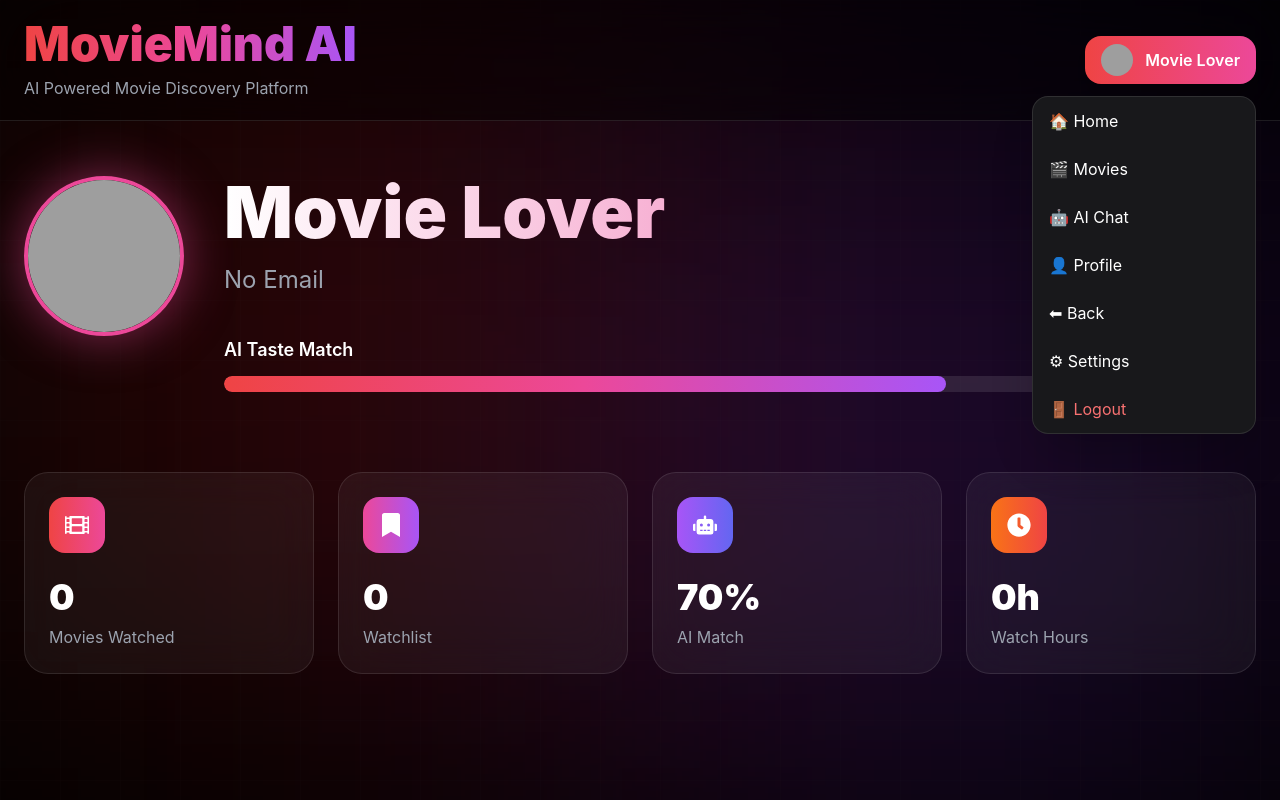
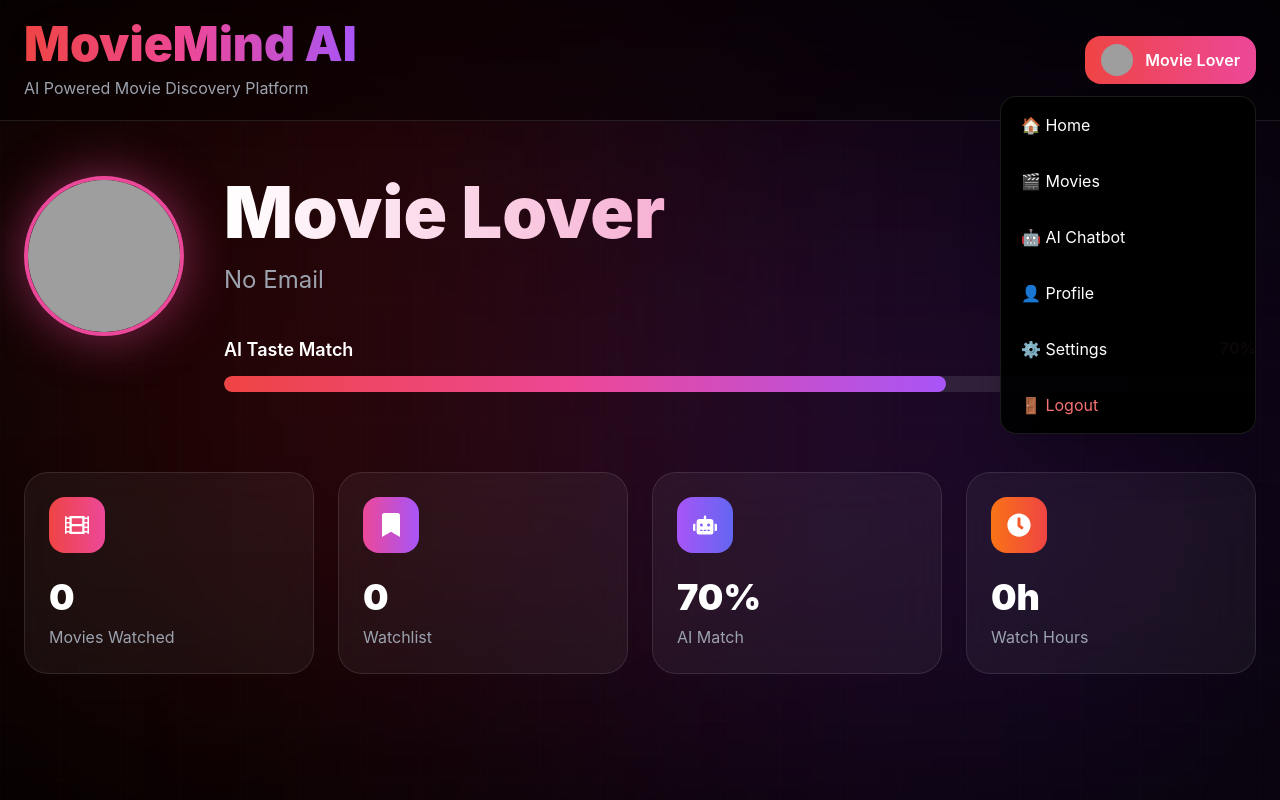
Before and after one commit to Jino31/moviemind-ai, a React app in the folder frontend/: page /profile in a window 1280 px wide. Both pictures are taken after a click on the button "Movie Lover". Built offline with nearby package versions, Linux system fonts and the light colour scheme; grey boxes are pictures that could not be loaded; the HTML template or start-up script is replaced by a standard one.

Commit message:
Added profile dropdown

```diff
--- a/frontend/src/pages/Movies.jsx
+++ b/frontend/src/pages/Movies.jsx
@@ -452,7 +452,7 @@ const searchMovies = async () => {
       `}
     >
 
-      <div className="relative">
+      <div className="relative z-[9999]">
 
         <FaSearch className="absolute left-5 top-1/2 -translate-y-1/2 text-white/40" />
 
--- a/frontend/src/pages/Profile.jsx
+++ b/frontend/src/pages/Profile.jsx
@@ -1,13 +1,8 @@
-import { useState } from "react";
+import { useState, useEffect, useRef } from "react";
 import { useNavigate } from "react-router-dom";
 
-import {
-  signOut,
-} from "firebase/auth";
-
-import {
-  auth,
-} from "../firebase";
+import { signOut } from "firebase/auth";
+import { auth } from "../firebase";
 
 import {
   FaFilm,
@@ -17,24 +12,40 @@ import {
 } from "react-icons/fa";
 
 function Profile() {
+  const navigate = useNavigate();
 
-  const navigate = useNavigate();
   const [showMenu, setShowMenu] = useState(false);
 
-  // =========================
-  // FIREBASE USER
-  // =========================
+  const menuRef = useRef();
 
   const user = auth.currentUser;
 
-  // =========================
-  // LOGOUT
-  // =========================
+  // Close menu on outside click
+  useEffect(() => {
+    const handleClickOutside = (event) => {
+      if (
+        menuRef.current &&
+        !menuRef.current.contains(event.target)
+      ) {
+        setShowMenu(false);
+      }
+    };
+
+    document.addEventListener(
+      "mousedown",
+      handleClickOutside
+    );
+
+    return () => {
+      document.removeEventListener(
+        "mousedown",
+        handleClickOutside
+      );
+    };
+  }, []);
 
   const handleLogout = async () => {
-
     try {
-
       await signOut(auth);
 
       localStorage.removeItem("user");
@@ -42,17 +53,10 @@ function Profile() {
       alert("Logged out successfully");
 
       navigate("/login");
-
     } catch (error) {
-
       console.log(error);
-
     }
   };
-
-  // =========================
-  // REAL USER DATA
-  // =========================
 
   const userName =
     user?.displayName || "Movie Lover";
@@ -64,10 +68,6 @@ function Profile() {
   const userEmail =
     user?.email || "No Email";
 
-  // =========================
-  // WATCHLIST DATA
-  // =========================
-
   const watchlist =
     JSON.parse(
       localStorage.getItem("watchlist")
@@ -77,10 +77,6 @@ function Profile() {
     JSON.parse(
       localStorage.getItem("watchedMovies")
     ) || [];
-
-  // =========================
-  // STATS
-  // =========================
 
   const watchlistCount =
     watchlist.length;
@@ -98,30 +94,13 @@ function Profile() {
     );
 
   return (
-
     <div className="min-h-screen bg-black text-white overflow-hidden relative">
-
-      {/* BACKGROUND */}
+      {/* Background */}
 
       <div className="absolute inset-0">
+        <div className="absolute top-0 left-0 w-[700px] h-[700px] bg-red-600/20 blur-[180px]" />
 
-        <div
-          className="
-            absolute top-0 left-0
-            w-[700px] h-[700px]
-            bg-red-600/20
-            blur-[180px]
-          "
-        ></div>
-
-        <div
-          className="
-            absolute bottom-0 right-0
-            w-[700px] h-[700px]
-            bg-purple-600/20
-            blur-[180px]
-          "
-        ></div>
+        <div className="absolute bottom-0 right-0 w-[700px] h-[700px] bg-purple-600/20 blur-[180px]" />
 
         <div
           className="absolute inset-0 opacity-10"
@@ -130,59 +109,33 @@ function Profile() {
               "linear-gradient(rgba(255,255,255,0.08) 1px, transparent 1px), linear-gradient(90deg, rgba(255,255,255,0.08) 1px, transparent 1px)",
             backgroundSize: "60px 60px",
           }}
-        ></div>
-
+        />
       </div>
 
-      {/* NAVBAR */}
+      {/* Navbar */}
 
-      <div
-        className="
-          fixed top-0 left-0 w-full z-50
-          backdrop-blur-2xl
-          bg-black/40
-          border-b border-white/10
-        "
-      >
-
-        <div
-          className="
-            max-w-7xl mx-auto
-            flex items-center justify-between
-            px-6 py-5
-          "
-        >
-
-          {/* LOGO */}
-
+      <div className="fixed top-0 left-0 w-full z-50 backdrop-blur-2xl bg-black/40 border-b border-white/10">
+        <div className="max-w-7xl mx-auto flex items-center justify-between px-6 py-5">
           <div>
-
-            <h1
-              className="
-                text-3xl md:text-5xl font-black
-                bg-gradient-to-r
-                from-red-500
-                via-pink-500
-                to-purple-500
-                bg-clip-text
-                text-transparent
-              "
-            >
+            <h1 className="text-3xl md:text-5xl font-black bg-gradient-to-r from-red-500 via-pink-500 to-purple-500 bg-clip-text text-transparent">
               MovieMind AI
             </h1>
 
             <p className="text-gray-400 mt-2 text-sm md:text-base">
               AI Powered Movie Discovery Platform
             </p>
-
           </div>
 
-     {/* PROFILE MENU */}
+          {/* Profile Dropdown */}
 
-<div className="relative">
-
+          <div
+            className="relative"
+            ref={menuRef}
+          >
             <button
-    onClick={() => setShowMenu(!showMenu)}
+              onClick={() =>
+                setShowMenu(!showMenu)
+              }
               className="
                 flex items-center gap-3
                 px-4 py-2
@@ -190,116 +143,104 @@ function Profile() {
                 bg-gradient-to-r
                 from-red-500
                 to-pink-500
-      text-white
-      font-semibold
-      shadow-lg
                 hover:scale-105
-      transition-all
+                transition
               "
             >
               <img
                 src={userPhoto}
-      alt="profile"
-      className="w-8 h-8 rounded-full object-cover"
+                alt=""
+                className="w-8 h-8 rounded-full"
               />
 
-    <span>{userName}</span>
+              <span className="font-semibold">
+                {userName}
+              </span>
             </button>
 
             {showMenu && (
-
               <div
                 className="
                   absolute right-0 mt-3
-        w-56
-        bg-zinc-900
+                  w-64
+                  bg-black/95
                   border border-white/10
                   rounded-2xl
                   overflow-hidden
+                  backdrop-blur-xl
                   shadow-2xl
-        z-50
                 "
               >
-
                 <button
-        onClick={() => navigate("/")}
-        className="w-full text-left px-4 py-3 hover:bg-zinc-800"
+                  onClick={() =>
+                    navigate("/")
+                  }
+                  className="w-full text-left px-5 py-4 hover:bg-white/10"
                 >
                   🏠 Home
                 </button>
 
                 <button
-        onClick={() => navigate("/movies")}
-        className="w-full text-left px-4 py-3 hover:bg-zinc-800"
+                  onClick={() =>
+                    navigate("/movies")
+                  }
+                  className="w-full text-left px-5 py-4 hover:bg-white/10"
                 >
                   🎬 Movies
                 </button>
 
                 <button
-        onClick={() => navigate("/chatbot")}
-        className="w-full text-left px-4 py-3 hover:bg-zinc-800"
+                  onClick={() =>
+                    navigate("/chatbot")
+                  }
+                  className="w-full text-left px-5 py-4 hover:bg-white/10"
                 >
-        🤖 AI Chat
+                  🤖 AI Chatbot
                 </button>
 
                 <button
-        onClick={() => navigate("/profile")}
-        className="w-full text-left px-4 py-3 hover:bg-zinc-800"
+                  onClick={() =>
+                    navigate("/profile")
+                  }
+                  className="w-full text-left px-5 py-4 hover:bg-white/10"
                 >
                   👤 Profile
                 </button>
 
                 <button
-        onClick={() => navigate(-1)}
-        className="w-full text-left px-4 py-3 hover:bg-zinc-800"
+                  onClick={() =>
+                    alert(
+                      "Settings Coming Soon"
+                    )
+                  }
+                  className="w-full text-left px-5 py-4 hover:bg-white/10"
                 >
-        ⬅ Back
-      </button>
-
-      <button
-        onClick={() => alert("Settings Coming Soon")}
-        className="w-full text-left px-4 py-3 hover:bg-zinc-800"
-      >
-        ⚙ Settings
+                  ⚙️ Settings
                 </button>
 
                 <button
                   onClick={handleLogout}
                   className="
-          w-full text-left
-          px-4 py-3
+                    w-full text-left px-5 py-4
                     text-red-400
                     hover:bg-red-500/10
                   "
                 >
                   🚪 Logout
                 </button>
-
+              </div>
+            )}
+          </div>
+        </div>
       </div>
 
-  )}
-
-</div>
-
-        </div>
-
-      </div>
-
-      {/* CONTENT */}
+      {/* Content */}
 
       <div className="relative z-10 max-w-7xl mx-auto px-6 pt-44 pb-24">
-
-        {/* PROFILE */}
-
         <div className="flex flex-col lg:flex-row gap-10 items-center lg:items-start">
-
-          {/* IMAGE */}
-
-          <div>
-
           <img
             src={userPhoto}
-              alt="profile"
+            alt=""
             className="
               w-40 h-40
               rounded-full
@@ -309,22 +250,8 @@ function Profile() {
             "
           />
 
-          </div>
-
-          {/* USER DETAILS */}
-
           <div className="flex-1">
-
-            <h1
-              className="
-                text-5xl md:text-7xl font-black
-                bg-gradient-to-r
-                from-white
-                to-pink-500
-                bg-clip-text
-                text-transparent
-              "
-            >
+            <h1 className="text-5xl md:text-7xl font-black bg-gradient-to-r from-white to-pink-500 bg-clip-text text-transparent">
               {userName}
             </h1>
 
@@ -332,12 +259,8 @@ function Profile() {
               {userEmail}
             </p>
 
-            {/* AI MATCH */}
-
             <div className="mt-10">
-
               <div className="flex justify-between mb-3">
-
                 <span className="font-semibold text-lg">
                   AI Taste Match
                 </span>
@@ -345,52 +268,24 @@ function Profile() {
                 <span className="text-pink-400 font-bold">
                   {aiMatch}%
                 </span>
-
               </div>
 
+              <div className="w-full h-4 rounded-full bg-white/10 overflow-hidden">
                 <div
-                className="
-                  w-full h-4
-                  rounded-full
-                  bg-white/10
-                  overflow-hidden
-                "
-              >
-
-                <div
-                  className="
-                    h-full rounded-full
-                    bg-gradient-to-r
-                    from-red-500
-                    via-pink-500
-                    to-purple-500
-                  "
+                  className="h-full rounded-full bg-gradient-to-r from-red-500 via-pink-500 to-purple-500"
                   style={{
                     width: `${aiMatch}%`,
                   }}
-                ></div>
-
+                />
+              </div>
+            </div>
+          </div>
         </div>
 
-            </div>
+        {/* Stats */}
 
-          </div>
-
-        </div>
-
-        {/* STATS */}
-
-        <div
-          className="
-            grid grid-cols-1 md:grid-cols-2 lg:grid-cols-4
-            gap-6 mt-20
-          "
-        >
-
-          {/* MOVIES */}
-
+        <div className="grid grid-cols-1 md:grid-cols-2 lg:grid-cols-4 gap-6 mt-20">
           <div className="rounded-3xl border border-white/10 bg-white/5 backdrop-blur-xl p-6">
-
             <div className="w-14 h-14 rounded-2xl bg-gradient-to-r from-red-500 to-pink-500 flex items-center justify-center text-2xl">
               <FaFilm />
             </div>
@@ -402,13 +297,9 @@ function Profile() {
             <p className="text-gray-400 mt-2">
               Movies Watched
             </p>
-
           </div>
 
-          {/* WATCHLIST */}
-
           <div className="rounded-3xl border border-white/10 bg-white/5 backdrop-blur-xl p-6">
-
             <div className="w-14 h-14 rounded-2xl bg-gradient-to-r from-pink-500 to-purple-500 flex items-center justify-center text-2xl">
               <FaBookmark />
             </div>
@@ -420,13 +311,9 @@ function Profile() {
             <p className="text-gray-400 mt-2">
               Watchlist
             </p>
-
           </div>
 
-          {/* AI */}
-
           <div className="rounded-3xl border border-white/10 bg-white/5 backdrop-blur-xl p-6">
-
             <div className="w-14 h-14 rounded-2xl bg-gradient-to-r from-purple-500 to-indigo-500 flex items-center justify-center text-2xl">
               <FaRobot />
             </div>
@@ -438,13 +325,9 @@ function Profile() {
             <p className="text-gray-400 mt-2">
               AI Match
             </p>
-
           </div>
 
-          {/* HOURS */}
-
           <div className="rounded-3xl border border-white/10 bg-white/5 backdrop-blur-xl p-6">
-
             <div className="w-14 h-14 rounded-2xl bg-gradient-to-r from-orange-500 to-red-500 flex items-center justify-center text-2xl">
               <FaClock />
             </div>
@@ -456,11 +339,8 @@ function Profile() {
             <p className="text-gray-400 mt-2">
               Watch Hours
             </p>
-
           </div>
-
         </div>
-
       </div>
     </div>
   );
```
Lines whose indentation alone changed are shown as unchanged.
